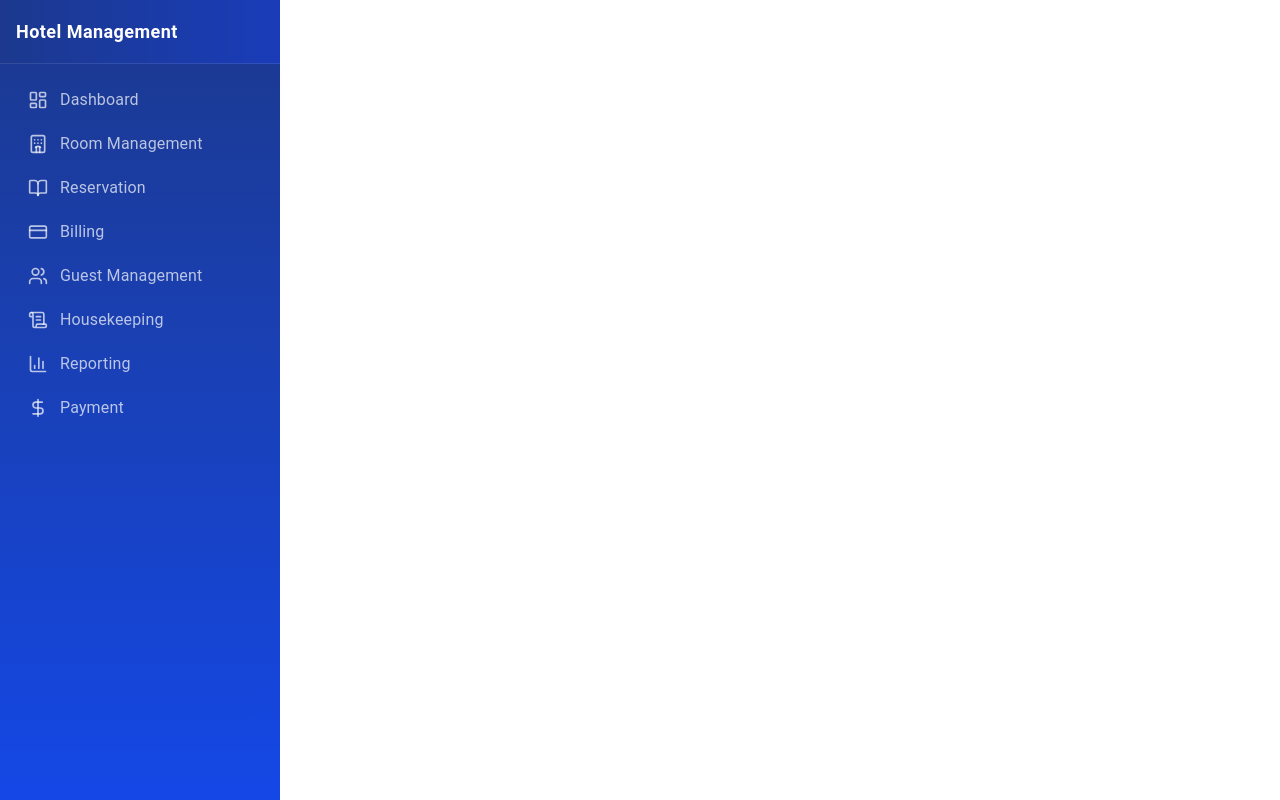
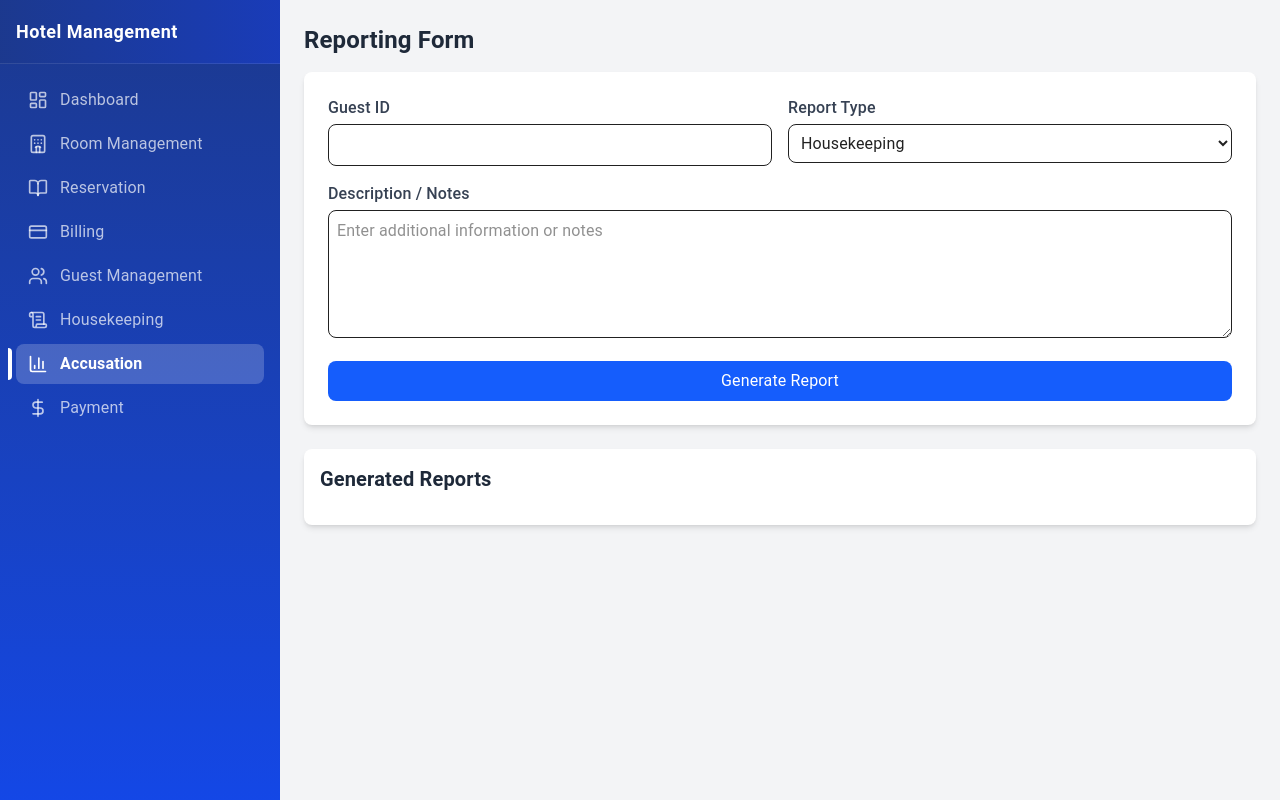
Before and after one commit to DonShanilka/hotel_management_system, a React (Vite) app: page /accusation in a window 1280 px wide. Built offline with nearby package versions, Linux system fonts and the light colour scheme.

Commit message:
update Accusation ui

```diff
--- a/package.json
+++ b/package.json
@@ -14,6 +14,7 @@
     "@emotion/styled": "^11.14.0",
     "@mui/icons-material": "^6.4.2",
     "@mui/material": "^6.4.2",
+    "@tailwindcss/cli": "^4.0.3",
     "@tailwindcss/vite": "^4.0.3",
     "lucide-react": "^0.474.0",
     "react": "^18.3.1",
--- a/src/App.tsx
+++ b/src/App.tsx
@@ -7,7 +7,7 @@ import Reservation from './pages/Reservation';
 import Billing from './pages/Billing';
 import GuestManagement from './pages/GuestManagement';
 import Housekeeping from './pages/Housekeeping';
-import Reporting from './pages/Reporting';
+import Reporting from './pages/Accusation';
 import Payment from './pages/Payment';
 import { Box, CssBaseline, Toolbar } from '@mui/material';
 
@@ -26,7 +26,7 @@ const App: React.FC = () => {
             <Route path="/billing" element={<Billing />} />
             <Route path="/guest-management" element={<GuestManagement />} />
             <Route path="/housekeeping" element={<Housekeeping />} />
-            <Route path="/reporting" element={<Reporting />} />
+            <Route path="/accusation" element={<Reporting />} />
             <Route path="/payment" element={<Payment />} />
             <Route path="/" element={<Dashboard />} />
           </Routes>
--- a/src/components/Sidebar.tsx
+++ b/src/components/Sidebar.tsx
@@ -23,7 +23,7 @@ const Sidebar = () => {
     { text: 'Billing', icon: CreditCard, path: '/billing' },
     { text: 'Guest Management', icon: Users, path: '/guest-management' },
     { text: 'Housekeeping', icon: ScrollText, path: '/housekeeping' },
-    { text: 'Reporting', icon: BarChart3, path: '/reporting' },
+    { text: 'Accusation', icon: BarChart3, path: '/accusation' },
     { text: 'Payment', icon: DollarSign, path: '/payment' }
   ];
 
--- a/src/pages/Reporting.tsx
+++ b/src/pages/Accusation.tsx
@@ -1,9 +1,8 @@
 import React, { useState } from 'react';
 
-const Reporting: React.FC = () => {
+const Accusation: React.FC = () => {
   const [reportType, setReportType] = useState('Housekeeping');
-  const [startDate, setStartDate] = useState('');
-  const [endDate, setEndDate] = useState('');
+  const [guestId, setGuestId] = useState('');
   const [description, setDescription] = useState('');
   const [reportList, setReportList] = useState<any[]>([]);
 
@@ -12,8 +11,7 @@ const Reporting: React.FC = () => {
 
     const newReport = {
       reportType,
-      startDate,
-      endDate,
+      guestId,
       description,
     };
 
@@ -21,8 +19,7 @@ const Reporting: React.FC = () => {
 
     // Reset form after submission
     setReportType('Housekeeping');
-    setStartDate('');
-    setEndDate('');
+    setGuestId('');
     setDescription('');
   };
 
@@ -32,6 +29,16 @@ const Reporting: React.FC = () => {
 
       <form onSubmit={handleSubmit} className="bg-white p-6 rounded-lg shadow-md">
         <div className="grid grid-cols-1 md:grid-cols-2 gap-4">
+        <div>
+            <label className="block text-gray-700 font-medium mb-1">Guest ID</label>
+            <input
+              type="text"
+              value={guestId}
+              onChange={(e) => setGuestId(e.target.value)}
+              className="w-full p-2 border rounded-lg"
+              required
+            />
+          </div>
           <div>
             <label className="block text-gray-700 font-medium mb-1">Report Type</label>
             <select
@@ -46,39 +53,17 @@ const Reporting: React.FC = () => {
               <option value="Room Availability">Room Availability</option>
             </select>
           </div>
+        </div>
 
-          <div>
-            <label className="block text-gray-700 font-medium mb-1">Start Date</label>
-            <input
-              type="date"
-              value={startDate}
-              onChange={(e) => setStartDate(e.target.value)}
-              className="w-full p-2 border rounded-lg"
-              required
-            />
-          </div>
-
-          <div>
-            <label className="block text-gray-700 font-medium mb-1">End Date</label>
-            <input
-              type="date"
-              value={endDate}
-              onChange={(e) => setEndDate(e.target.value)}
-              className="w-full p-2 border rounded-lg"
-              required
-            />
-          </div>
-
-          <div>
+        <div className='mt-4'>
             <label className="block text-gray-700 font-medium mb-1">Description / Notes</label>
             <textarea
               value={description}
               onChange={(e) => setDescription(e.target.value)}
-              className="w-full p-2 border rounded-lg"
+              className="w-full h-32 p-2 border rounded-lg"
               placeholder="Enter additional information or notes"
             />
           </div>
-        </div>
 
         <button
           type="submit"
@@ -91,7 +76,7 @@ const Reporting: React.FC = () => {
       {/* Display Reports */}
       <div className="mt-6 bg-white p-4 rounded-lg shadow-md">
         <h2 className="text-xl font-semibold text-gray-800 mb-4">Generated Reports</h2>
-        <div className="grid grid-cols-1 md:grid-cols-2 gap-4">
+        <div className="grid grid-cols-2 md:grid-cols-2 gap-4">
           {reportList.map((report, index) => (
             <div key={index} className="border p-4 rounded-lg">
               <p><strong>Report Type:</strong> {report.reportType}</p>
@@ -106,4 +91,4 @@ const Reporting: React.FC = () => {
   );
 };
 
-export default Reporting;
+export default Accusation;
```
Also changed, not shown: 1 other file (tests, documents, lock files or other folders).
